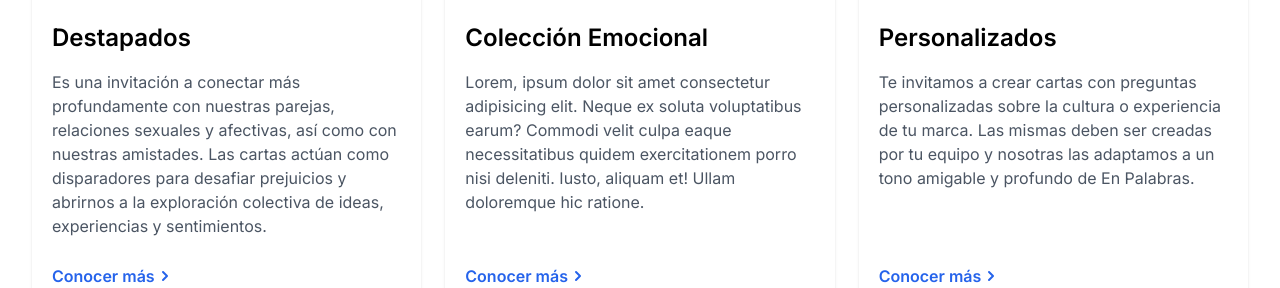
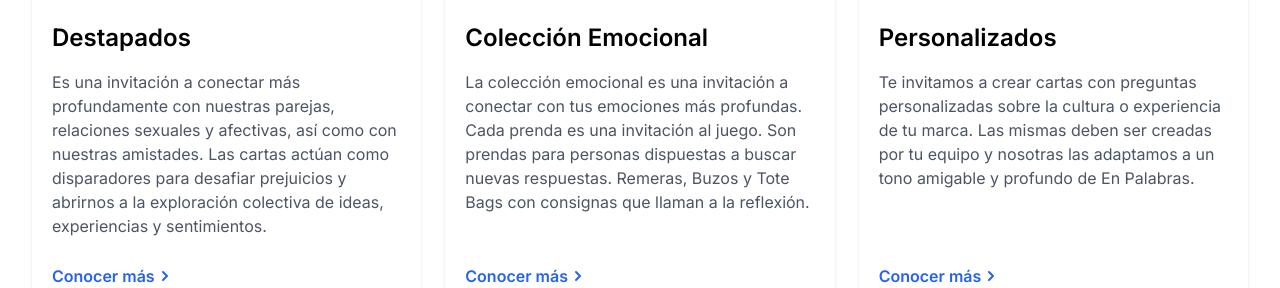
Before and after one commit to EnPalabras/landing-v2, a Next.js app: page / in a window 1280 px wide. Both pictures are taken after a click on the button "Ver más". Shown: the part 349-637 px from the top of the page. Built offline with nearby package versions, Linux system fonts and the light colour scheme.

Commit message:
modify products

```diff
--- a/src/components/ProductsSection/Products.tsx
+++ b/src/components/ProductsSection/Products.tsx
@@ -190,10 +190,11 @@
                 Colección Emocional{' '}
               </p>
               <p className="mt-4 text-base text-gray-600  text-justify lg:text-left">
-                Lorem, ipsum dolor sit amet consectetur adipisicing elit. Neque
-                ex soluta voluptatibus earum? Commodi velit culpa eaque
-                necessitatibus quidem exercitationem porro nisi deleniti. Iusto,
-                aliquam et! Ullam doloremque hic ratione.
+                La colección emocional es una invitación a conectar con tus
+                emociones más profundas. Cada prenda es una invitación al juego.
+                Son prendas para personas dispuestas a buscar nuevas respuestas.
+                Remeras, Buzos y Tote Bags con consignas que llaman a la
+                reflexión.
                 <br />
                 <br />
               </p>
@@ -252,13 +253,13 @@
                       ↔ Desliza para ver más imágenes ↔{' '}
                     </span>
                     <p className="h-full justify-between text-gray-700 my-5 text-justify text-sm">
-                      El <b>Journal de En Palabras</b> es una guía para dialogar
-                      sinceramente contigo mismo. Incluye preguntas diarias y
-                      dinámicas sobre temas cotidianos para ayudarte a salir del
-                      "modo automático" y embarcarte en un viaje de
-                      autoconocimiento profundo.
+                      La colección emocional es una invitación a conectar con
+                      tus emociones más profundas. Cada prenda es una invitación
+                      al juego. Son prendas para personas dispuestas a buscar
+                      nuevas respuestas. Remeras, Buzos y Tote Bags con
+                      consignas que llaman a la reflexión.
                       <span className="mt-4 block text-gray-700 text-sm font-normal">
-                        La propuesta es simple. <b>Parar. Escribir. Repetir.</b>
+                        Consulta nuestra guía de talles
                       </span>
                     </p>
                     <div className="text-gray-700 text-sm font-normal w-full">
@@ -268,13 +269,13 @@
                       </p>
                       <ul className="flex flex-col justify-center gap-2">
                         <li>
-                          <b>Tamaño:</b> 13,40cm x 21,80cm
+                          <b>Buzos</b>{' '}
                         </li>
                         <li>
-                          <b>Cantidad de hojas:</b> 128
+                          <b>Remeras</b>
                         </li>{' '}
                         <li>
-                          <b>Duración:</b> 6 meses
+                          <b>Tote Bag</b>
                         </li>{' '}
                       </ul>
                     </div>
```
